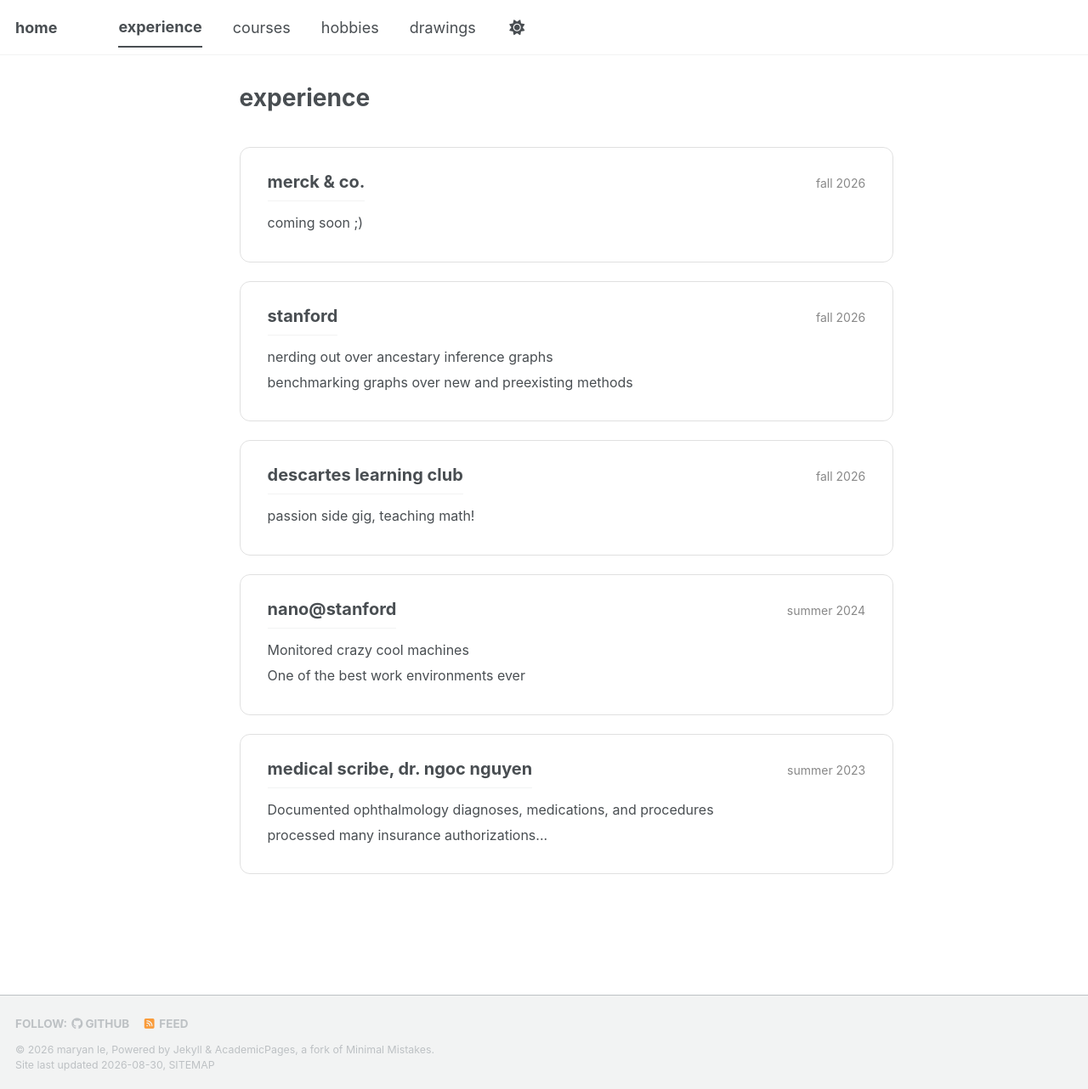
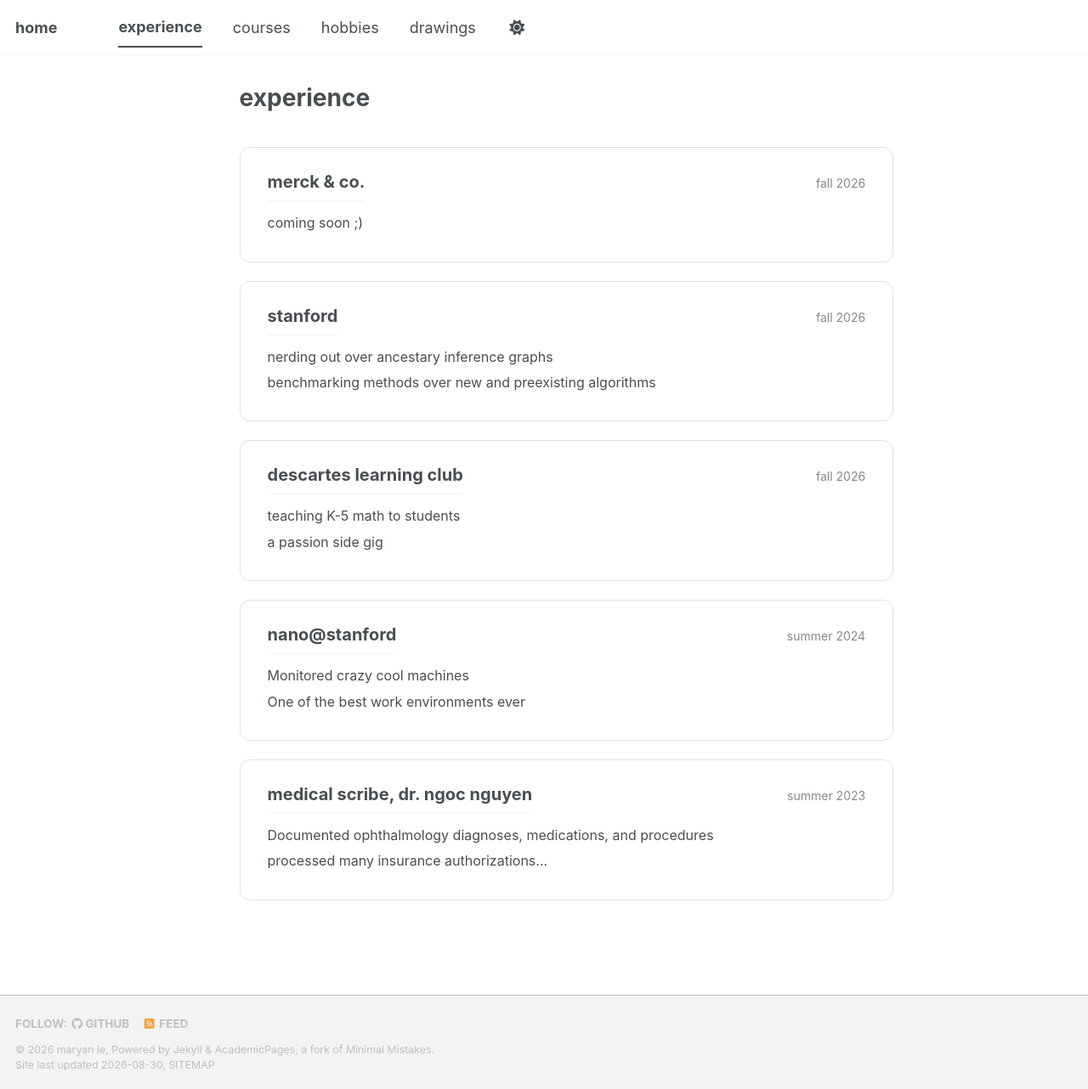
Before and after one commit to lemaryan/lemaryan.github.io, a Jekyll site: the page built from _pages/experience.html, in a window 1280 px wide and 1282 px high. Shown: the whole window at 85% size. Built offline with Jekyll 4.4.1, drawn with Linux system fonts in a browser that asks for light colours; a style sheet for code colours, icons or effects is not loaded.

Commit message:
Update experience descriptions for clarity

```diff
--- a/_pages/experience.html
+++ b/_pages/experience.html
@@ -114,7 +114,7 @@ author_profile: false
 
     <div class="experience-description">
       <p>nerding out over ancestary inference graphs</p>
-      <p>benchmarking graphs over new and preexisting methods</p>
+      <p>benchmarking methods over new and preexisting algorithms</p>
     </div>
   </div>
 
@@ -131,7 +131,8 @@ author_profile: false
     </div>
 
     <div class="experience-description">
-      <p>passion side gig, teaching math!</p>
+      <p>teaching K-5 math to students</p>
+      <p>a passion side gig</p>
     </div>
   </div>
 
```
